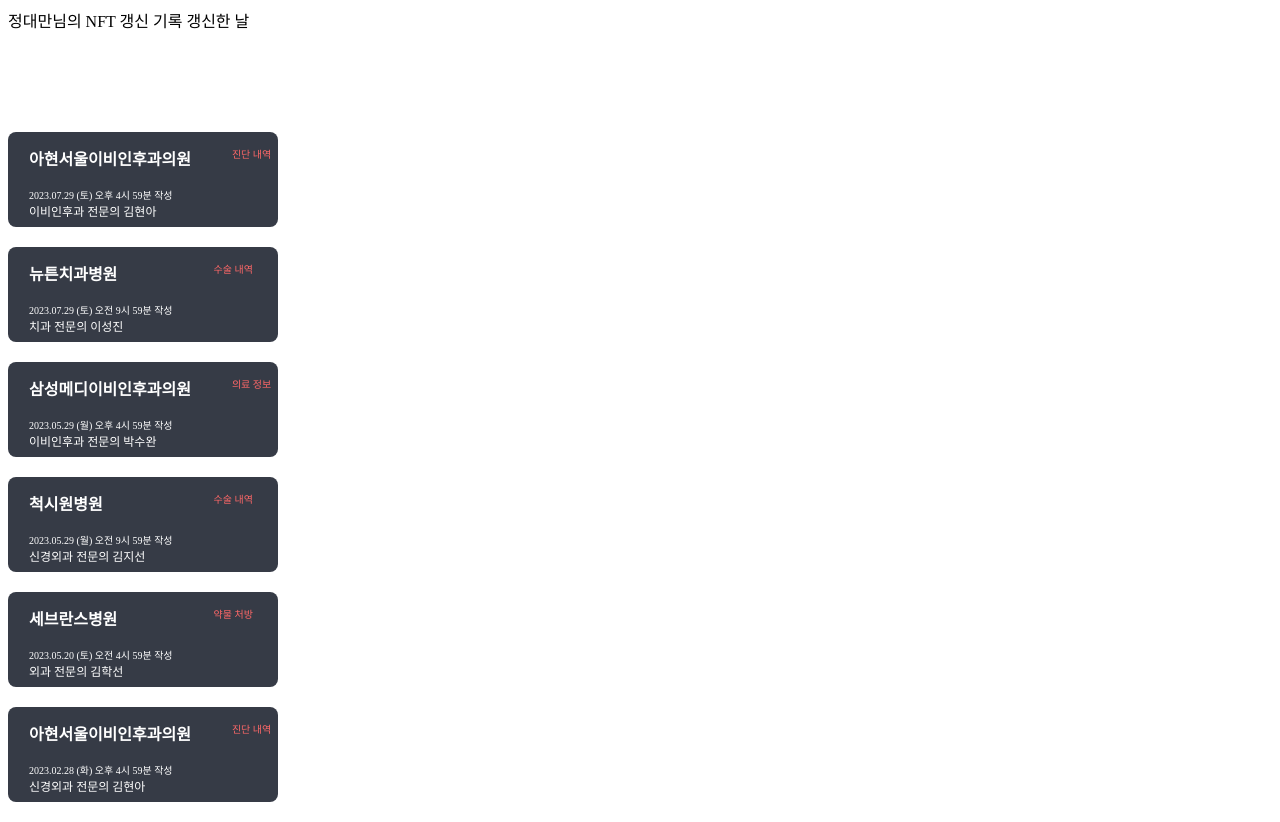
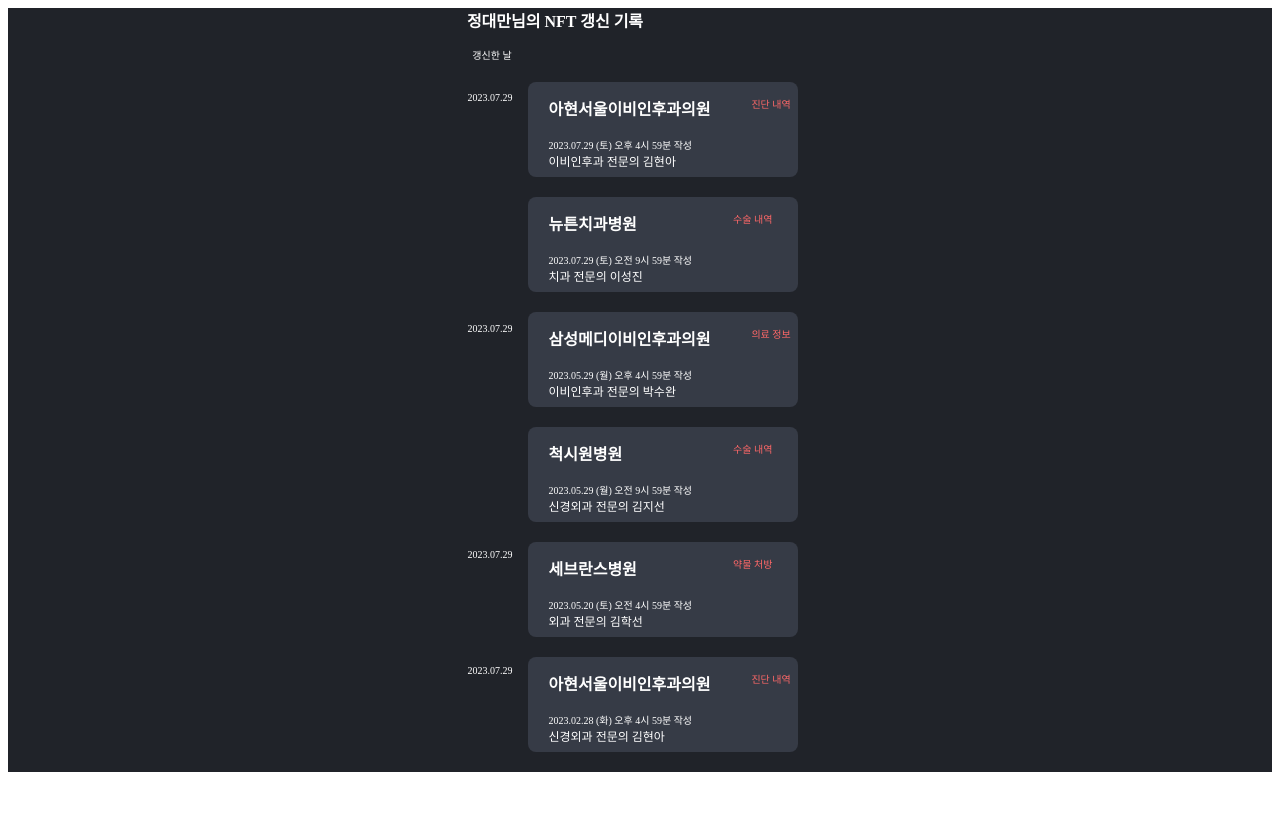
Before and after one commit to binys21/11th-Hackerthon-2023, a React (Create React App) app in the folder ftest/: page /nftrenewal in a window 1280 px wide. After the commit the page ends 800 px from the top, so only its background shows below. Built offline with nearby package versions, Linux system fonts and the light colour scheme.

Commit message:
nft갱신 css수정

```diff
--- a/ftest/src/components/RenewalCard.js
+++ b/ftest/src/components/RenewalCard.js
@@ -54,6 +54,7 @@
 const DocWrapper=styled.div`
 font-size:12px;
 font-weight:400
+
 `;
 const SideWrapper=styled.div`
 margin-top:14px;
--- a/ftest/src/pages/NftRenewalPage.js
+++ b/ftest/src/pages/NftRenewalPage.js
@@ -14,14 +14,25 @@
         <Wrapper>
         <TitleWrapper>
             정대만님의 NFT 갱신 기록
-            갱신한 날
         </TitleWrapper>
+        <SubtiWrapper>갱신한 날</SubtiWrapper>
+
+        <WideWrapper>
+        <DateWrapper>
+        <FirstWrappper>2023.07.29</FirstWrappper>
+        <SecondWrapper>2023.07.29</SecondWrapper>
+        <ThirdWrapper>2023.07.29</ThirdWrapper>
+        <ForthWrapper>2023.07.29</ForthWrapper>
+        </DateWrapper>
 
         <ContentWrapper>
             {nftHospitalList.map((nftHospital)=>(
                 <RenewalCard nftHospital={nftHospital}/>
             ))}
         </ContentWrapper>
+
+        </WideWrapper>
+
         </Wrapper>
 
         </>
@@ -30,11 +41,47 @@
 };
 export default NftRenewalPage;
 const Wrapper=styled.div`
-height:100%;
+height: 100%;
+display: flex;
+flex-direction: column;
+align-items: center;
+background-color: #202329;
 `;
 const TitleWrapper=styled.div`
-margin-bottom:100px;
+margin-bottom:15px;
+margin-right:170px;
+color:white;
+font-size:16px;
+font-weight:700
+`;
+const SubtiWrapper=styled.div`
+margin-right:296px;
+color:white;
+font-size:10px;
+font-weight:400;
 `;
 const ContentWrapper=styled.div`
-height:100%;
+margin-right:15px;
 `;
+const WideWrapper=styled.div`
+display:flex;
+margin-top:20px;
+`;
+const DateWrapper=styled.div`
+color:white;
+font-size:10px;
+font-weight:400;
+margin-right:15px;
+`;
+const FirstWrappper=styled.div`
+margin-top:10px;
+`;
+const SecondWrapper=styled.div`
+margin-top:220px;
+`;
+const ThirdWrapper=styled.div`
+margin-top:215px;
+`;
+const ForthWrapper=styled.div`
+margin-top:105px;
+`;
```
